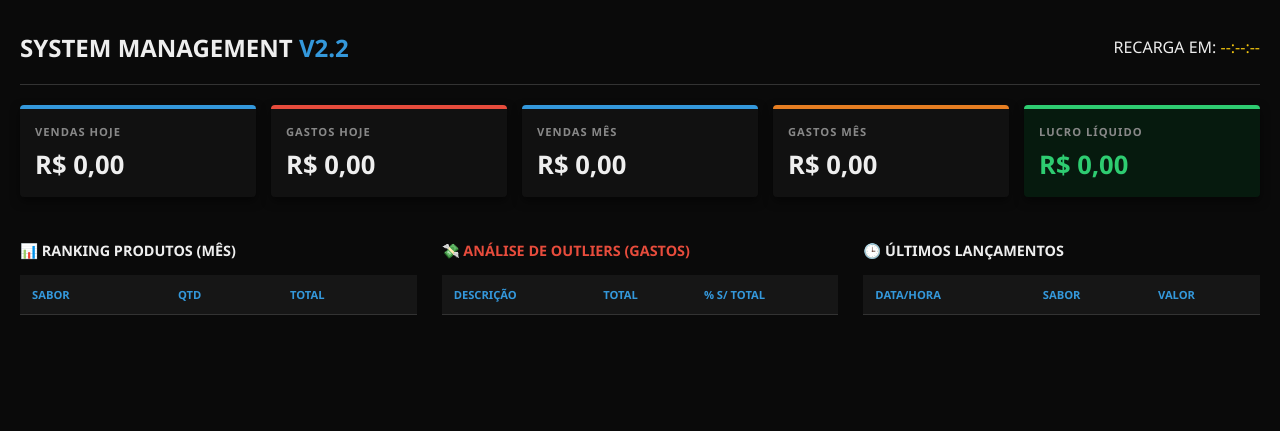
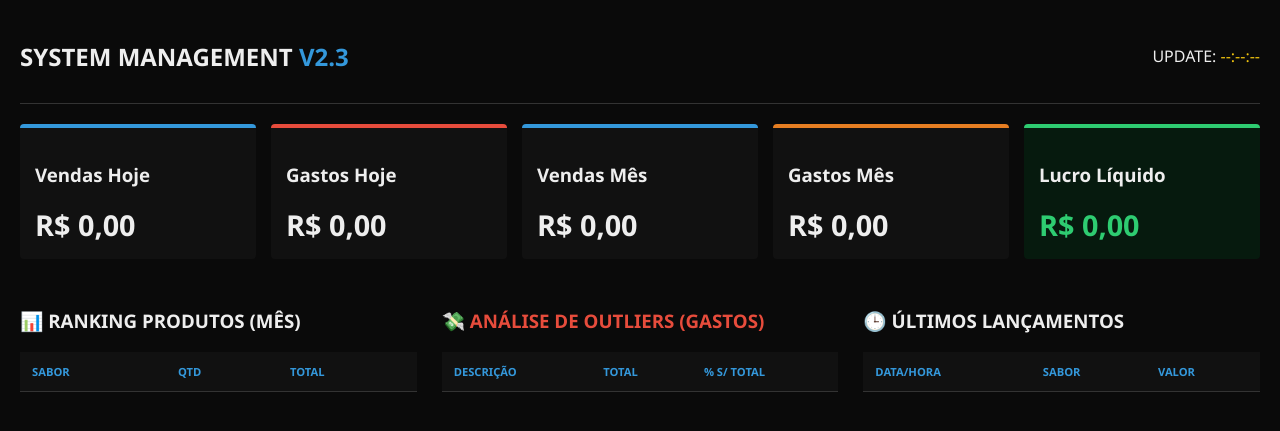
Before and after one commit to Acmsilva1/vendas, a FastAPI app: page / in a window 1280 px wide. Shown: the top 431 px of the page. Run offline with FastAPI, Linux system fonts and the light colour scheme; lists and menus that the app fills with data are empty.

Commit message:
Update index.html

```diff
--- a/templates/index.html
+++ b/templates/index.html
@@ -2,177 +2,49 @@
 <html lang="pt-br">
 <head>
     <meta charset="UTF-8">
-    <meta name="viewport" content="width=device-width, initial-scale=1.0">
-    <title>Business Intel | André TI</title>
+    <title>BI Dashboard | André TI</title>
     <style>
-        :root {
-            --bg: #0a0a0a;
-            --card: #111;
-            --border: #333;
-            --accent: #3498db;
-            --green: #2ecc71;
-            --red: #e74c3c;
-            --yellow: #f1c40f;
-        }
-
-        body {
-            font-family: 'Segoe UI', Tahoma, Geneva, Verdana, sans-serif;
-            background: var(--bg);
-            color: #eee;
-            margin: 0;
-            padding: 20px;
-        }
-
-        .header {
-            display: flex;
-            justify-content: space-between;
-            align-items: center;
-            border-bottom: 1px solid var(--border);
-            padding-bottom: 10px;
-            margin-bottom: 20px;
-        }
-
-        .grid-main {
-            display: grid;
-            grid-template-columns: repeat(auto-fit, minmax(180px, 1fr));
-            gap: 15px;
-            margin-bottom: 30px;
-        }
-
-        .card {
-            background: var(--card);
-            border-top: 4px solid var(--accent);
-            padding: 15px;
-            border-radius: 4px;
-            box-shadow: 0 4px 10px rgba(0,0,0,0.5);
-        }
-
-        .card h3 {
-            font-size: 0.7rem;
-            color: #888;
-            margin: 0;
-            text-transform: uppercase;
-            letter-spacing: 1px;
-        }
-
-        .valor {
-            font-size: 1.6rem;
-            font-weight: bold;
-            margin-top: 8px;
-        }
-
-        .tables-container {
-            display: grid;
-            grid-template-columns: repeat(auto-fit, minmax(300px, 1fr));
-            gap: 25px;
-        }
-
-        h3.table-title {
-            font-size: 0.9rem;
-            margin-bottom: 15px;
-            display: flex;
-            align-items: center;
-            gap: 8px;
-        }
-
-        table {
-            width: 100%;
-            border-collapse: collapse;
-            background: var(--card);
-            font-size: 0.85rem;
-        }
-
-        th, td {
-            padding: 12px;
-            text-align: left;
-            border-bottom: 1px solid var(--border);
-        }
-
-        th {
-            color: var(--accent);
-            text-transform: uppercase;
-            font-size: 0.7rem;
-            background: #161616;
-        }
-
-        tr:hover { background: #181818; }
-
-        /* Estilo para Outliers */
-        .row-outlier {
-            background: #2d0a0a !important;
-            border-left: 4px solid var(--red);
-        }
-
-        .badge-outlier {
-            color: var(--red);
-            font-weight: bold;
-        }
-
-        .text-muted { color: #666; font-size: 0.75rem; }
+        :root { --bg: #0a0a0a; --card: #111; --border: #333; --accent: #3498db; --green: #2ecc71; --red: #e74c3c; }
+        body { font-family: 'Segoe UI', sans-serif; background: var(--bg); color: #eee; margin: 0; padding: 20px; }
+        .header { display: flex; justify-content: space-between; align-items: center; border-bottom: 1px solid var(--border); padding-bottom: 10px; margin-bottom: 20px; }
+        .grid-main { display: grid; grid-template-columns: repeat(auto-fit, minmax(200px, 1fr)); gap: 15px; margin-bottom: 30px; }
+        .card { background: var(--card); border-top: 4px solid var(--accent); padding: 15px; border-radius: 4px; }
+        .valor { font-size: 1.8rem; font-weight: bold; margin-top: 8px; }
+        .tables-container { display: grid; grid-template-columns: repeat(auto-fit, minmax(320px, 1fr)); gap: 25px; }
+        table { width: 100%; border-collapse: collapse; background: var(--card); font-size: 0.85rem; }
+        th, td { padding: 12px; text-align: left; border-bottom: 1px solid var(--border); }
+        th { color: var(--accent); text-transform: uppercase; font-size: 0.7rem; }
+        .row-outlier { background: #2d0a0a !important; border-left: 4px solid var(--red); }
+        .badge-outlier { color: var(--red); font-weight: bold; }
     </style>
 </head>
 <body>
-
     <div class="header">
-        <h2 style="margin:0;">SYSTEM MANAGEMENT <span style="color:var(--accent)">V2.2</span></h2>
-        <p>RECARGA EM: <span id="time" style="color:var(--yellow);">--:--:--</span></p>
+        <h2>SYSTEM MANAGEMENT <span style="color:var(--accent)">V2.3</span></h2>
+        <p>UPDATE: <span id="time" style="color:#f1c40f;">--:--:--</span></p>
     </div>
 
     <div class="grid-main">
-        <div class="card" style="border-top-color: var(--accent);">
-            <h3>Vendas Hoje</h3>
-            <div class="valor" id="v_hoje">R$ 0,00</div>
-        </div>
-        <div class="card" style="border-top-color: var(--red);">
-            <h3>Gastos Hoje</h3>
-            <div class="valor" id="g_hoje">R$ 0,00</div>
-        </div>
-        <div class="card" style="border-top-color: var(--accent);">
-            <h3>Vendas Mês</h3>
-            <div class="valor" id="v_mes">R$ 0,00</div>
-        </div>
-        <div class="card" style="border-top-color: #e67e22;">
-            <h3>Gastos Mês</h3>
-            <div class="valor" id="g_mes">R$ 0,00</div>
-        </div>
-        <div class="card" style="border-top-color: var(--green); background: #061a0e;">
-            <h3>Lucro Líquido</h3>
-            <div class="valor" id="lucro" style="color:var(--green)">R$ 0,00</div>
-        </div>
+        <div class="card" style="border-top-color: var(--accent);"><h3>Vendas Hoje</h3><div class="valor" id="v_hoje">R$ 0,00</div></div>
+        <div class="card" style="border-top-color: var(--red);"><h3>Gastos Hoje</h3><div class="valor" id="g_hoje">R$ 0,00</div></div>
+        <div class="card"><h3>Vendas Mês</h3><div class="valor" id="v_mes">R$ 0,00</div></div>
+        <div class="card" style="border-top-color: #e67e22;"><h3>Gastos Mês</h3><div class="valor" id="g_mes">R$ 0,00</div></div>
+        <div class="card" style="border-top-color: var(--green); background: #061a0e;"><h3>Lucro Líquido</h3><div class="valor" id="lucro" style="color:var(--green)">R$ 0,00</div></div>
     </div>
 
     <div class="tables-container">
-
         <div>
-            <h3 class="table-title">📊 RANKING PRODUTOS (MÊS)</h3>
-            <table id="tab-sabores">
-                <thead>
-                    <tr><th>Sabor</th><th>Qtd</th><th>Total</th></tr>
-                </thead>
-                <tbody></tbody>
-            </table>
+            <h3>📊 RANKING PRODUTOS (MÊS)</h3>
+            <table id="tab-sabores"><thead><tr><th>Sabor</th><th>Qtd</th><th>Total</th></tr></thead><tbody></tbody></table>
         </div>
-
         <div>
-            <h3 class="table-title" style="color: var(--red);">💸 ANÁLISE DE OUTLIERS (GASTOS)</h3>
-            <table id="tab-despesas">
-                <thead>
-                    <tr><th>Descrição</th><th>Total</th><th>% s/ Total</th></tr>
-                </thead>
-                <tbody></tbody>
-            </table>
+            <h3 style="color: var(--red);">💸 ANÁLISE DE OUTLIERS (GASTOS)</h3>
+            <table id="tab-despesas"><thead><tr><th>Descrição</th><th>Total</th><th>% s/ Total</th></tr></thead><tbody></tbody></table>
         </div>
-
         <div>
-            <h3 class="table-title">🕒 ÚLTIMOS LANÇAMENTOS</h3>
-            <table id="tab-vendas">
-                <thead>
-                    <tr><th>Data/Hora</th><th>Sabor</th><th>Valor</th></tr>
-                </thead>
-                <tbody></tbody>
-            </table>
+            <h3>🕒 ÚLTIMOS LANÇAMENTOS</h3>
+            <table id="tab-vendas"><thead><tr><th>Data/Hora</th><th>Sabor</th><th>Valor</th></tr></thead><tbody></tbody></table>
         </div>
-
     </div>
 
     <script>
@@ -180,15 +52,8 @@
             try {
                 const res = await fetch('/api/status');
                 const d = await res.json();
-
-                if (d.erro) {
-                    console.error("Erro no Backend:", d.erro);
-                    return;
-                }
-
                 const fmt = (v) => v.toLocaleString('pt-BR', { style: 'currency', currency: 'BRL' });
 
-                // Atualizar Cards Principais
                 document.getElementById('v_hoje').innerText = fmt(d.vendas_hoje);
                 document.getElementById('g_hoje').innerText = fmt(d.gastos_hoje);
                 document.getElementById('v_mes').innerText = fmt(d.vendas_mes);
@@ -196,46 +61,15 @@
                 document.getElementById('lucro').innerText = fmt(d.lucro_mes);
                 document.getElementById('time').innerText = d.ultima_atualizacao;
 
-                // Tabela de Sabores
-                document.querySelector('#tab-sabores tbody').innerHTML = d.ranking_sabores.map(s => `
-                    <tr>
-                        <td>${s.SABORES}</td>
-                        <td>${s.quantidade}</td>
-                        <td>${fmt(s.vendas)}</td>
-                    </tr>
-                `).join('');
-
-                // Tabela de Despesas com Lógica de Outlier
+                document.querySelector('#tab-sabores tbody').innerHTML = d.ranking_sabores.map(s => `<tr><td>${s.SABORES}</td><td>${s.quantidade}</td><td>${fmt(s.vendas)}</td></tr>`).join('');
                 document.querySelector('#tab-despesas tbody').innerHTML = d.ranking_despesas.map(g => {
-                    const isOutlier = g.pct > 20; // Destaque se representar > 20% do gasto total
-                    return `
-                        <tr class="${isOutlier ? 'row-outlier' : ''}">
-                            <td>${g.DESCRIÇÃO}</td>
-                            <td>${fmt(g.total)}</td>
-                            <td class="${isOutlier ? 'badge-outlier' : ''}">${g.pct.toFixed(2)}%</td>
-                        </tr>
-                    `;
+                    const isOutlier = g.pct > 20;
+                    return `<tr class="${isOutlier ? 'row-outlier' : ''}"><td>${g.DESCRIÇÃO}</td><td>${fmt(g.total)}</td><td class="${isOutlier ? 'badge-outlier' : ''}">${g.pct.toFixed(2)}%</td></tr>`;
                 }).join('');
-
-                // Tabela de Últimas Vendas
-                document.querySelector('#tab-vendas tbody').innerHTML = d.ultimas_vendas.map(v => `
-                    <tr>
-                        <td class="text-muted">${v['DATA E HORA']}</td>
-                        <td>${v.SABORES}</td>
-                        <td style="color: var(--green)">${fmt(v['VALOR DA VENDA'])}</td>
-                    </tr>
-                `).join('');
-
-            } catch (e) {
-                console.error("Falha na conexão com a API:", e);
-            }
+                document.querySelector('#tab-vendas tbody').innerHTML = d.ultimas_vendas.map(v => `<tr><td>${v['DATA E HORA']}</td><td>${v.SABORES}</td><td style="color:var(--green)">${fmt(v['VALOR DA VENDA'])}</td></tr>`).join('');
+            } catch (e) { console.error(e); }
         }
-
-        // Atualização automática a cada 30 segundos
-        setInterval(update, 30000);
-
-        // Executa ao carregar a página
-        update();
+        setInterval(update, 30000); update();
     </script>
 </body>
 </html>
```
